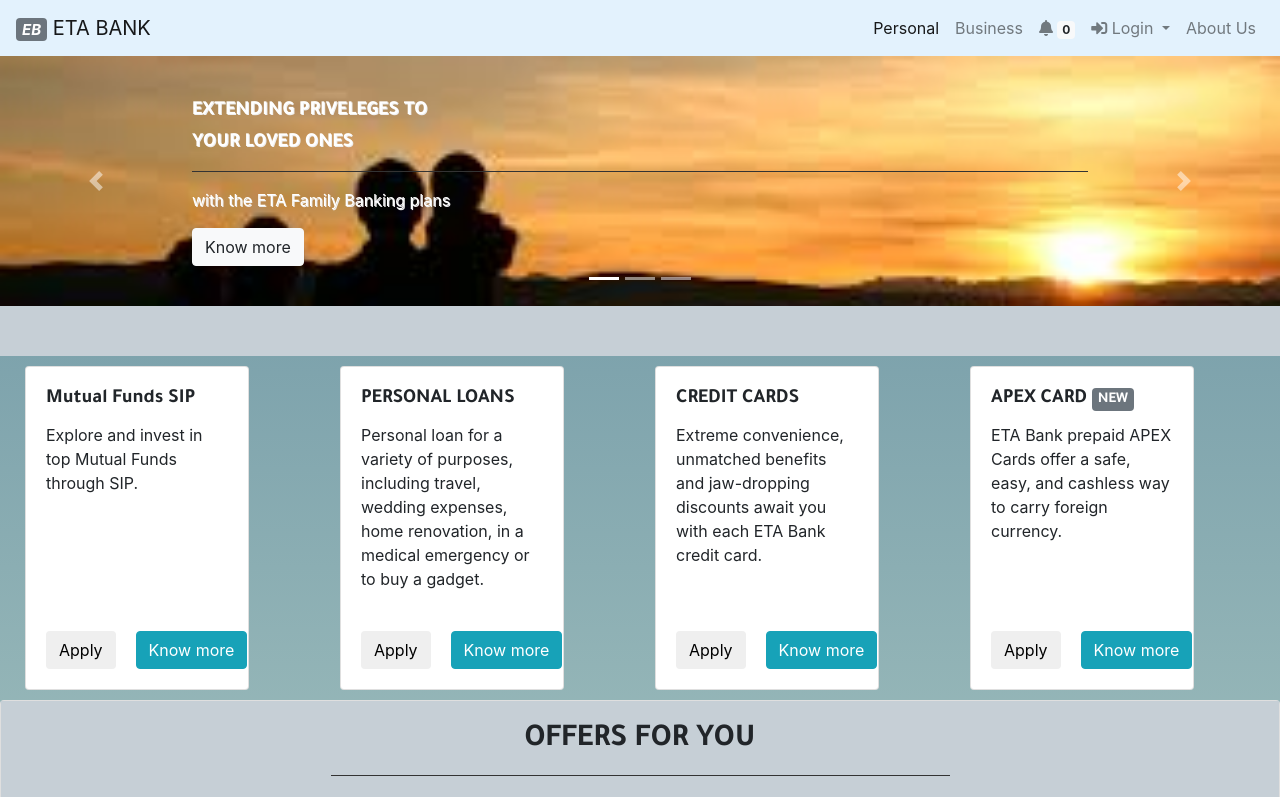
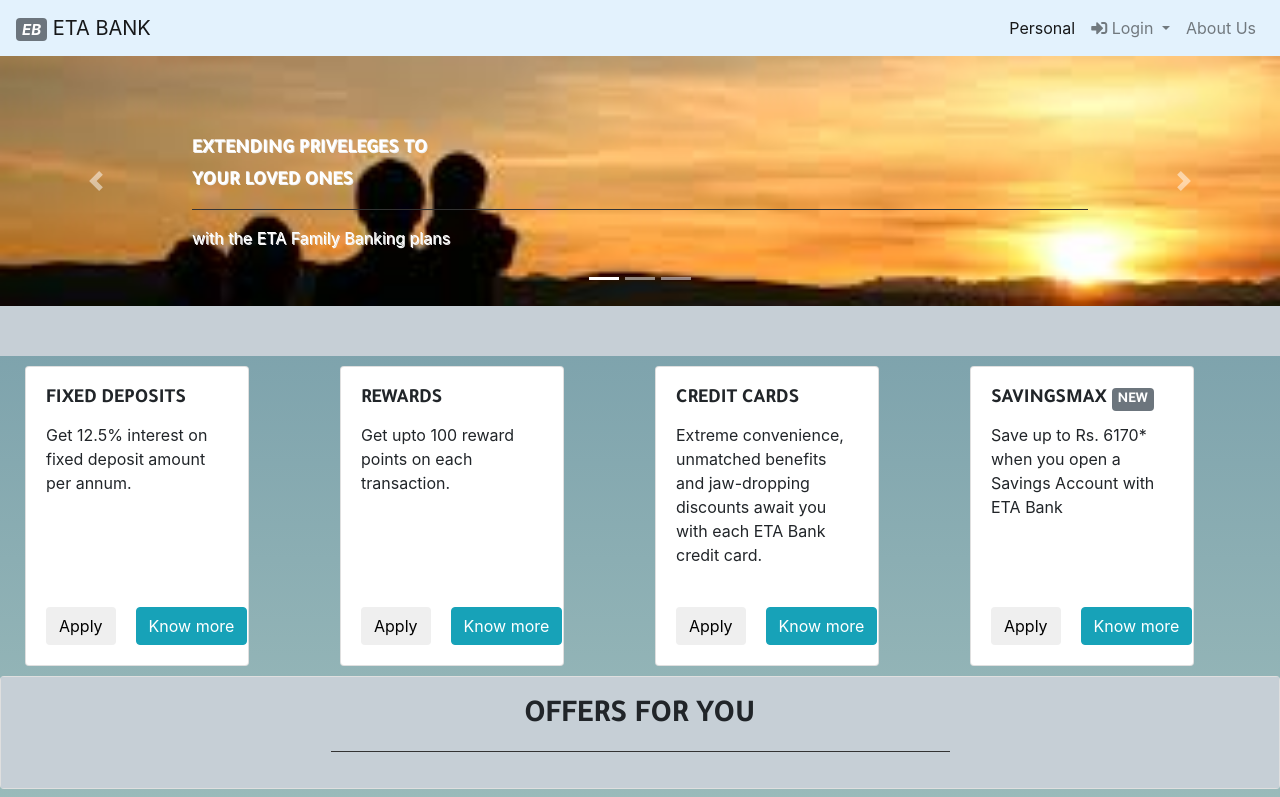
Before and after one commit to pratiks14/newbankapp, a Flask app: page / in a window 1280 px wide. Shown: the top 797 px of the page. Run offline with Flask 2, Linux system fonts and the light colour scheme; parts of the project's set-up code (start-up, migrations or seed data) failed here and were passed over; some libraries are stand-ins or nearby versions.

Commit message:
Update index2.html

```diff
--- a/templates/index2.html
+++ b/templates/index2.html
@@ -9,6 +9,7 @@
     <meta name="description" content="">
     <meta name="author" content="">
     <link href="https://fonts.googleapis.com/css?family=Tajawal:700" rel="stylesheet">
+    <link href="https://fonts.googleapis.com/css?family=Merriweather:700|Quicksand" rel="stylesheet">
 
     <title>THE Bank</title>
     <link href="https://fonts.googleapis.com/css?family=Open+Sans:400,600" rel="stylesheet">
@@ -56,11 +57,31 @@
 h5,h2{
   font-family:Tajawal,sans-serif;
 }
+
+.vertical-alignment-helper {
+    display:table;
+    height: 100%;
+    width: 60%;
+    margin:0% 20%;
+}
+.modal-dialog {
+    display: table-cell;
+    vertical-align: middle;
+    border-radius: 20em;
+  }
+
+.modal-body h4,.modal-body h5{
+  font-family: Merriweather,sans-serif;
+  color:#006666;
+}
+.modal-body p,.modal-body li{
+  font-family: Quicksand,sans-serif;
+}
     </style>
 </head>
 <body>
     <nav class="navbar navbar-expand-lg navbar-light" style="background-color: #e3f2fd;">
-        <a class="navbar-brand" href="#"><span class="badge badge-secondary"><i>EB</i></span>  ETA BANK</a>
+        <a class="navbar-brand" href="/"><span class="badge badge-secondary"><i>EB</i></span>  ETA BANK</a>
       <button class="navbar-toggler" type="button" data-toggle="collapse" data-target="#navbarNavDropdown" aria-controls="navbarNavDropdown" aria-expanded="false" aria-label="Toggle navigation">
         <span class="navbar-toggler-icon"></span>
       </button>
@@ -69,25 +90,25 @@ h5,h2{
           <li class="nav-item active">
             <a class="nav-link" href="/">Personal <span class="sr-only">(current)</span></a>
           </li>
-          <li class="nav-item">
+          <!-- <li class="nav-item">
             <a class="nav-link " href="#">Business</a>
-          </li>
-          <li class="nav-item">
+          </li> -->
+          <!-- <li class="nav-item">
             <a class="nav-link" href="#"><i class="fas fa-bell"></i> <span class="badge badge-light">0</span></a>
-          </li>
+          </li> -->
            <li class="nav-item dropdown">
             <a class="nav-link dropdown-toggle" href="#" id="navbarDropdownMenuLink" data-toggle="dropdown" aria-haspopup="true" aria-expanded="false">
              <i class="fas fa-sign-in-alt"></i> Login
             </a>
             <div class="dropdown-menu dropdown-menu-right" aria-labelledby="navbarDropdownMenuLink">
-              <a class="dropdown-item"  href="/netlogin  ">NetBanking</a>
-              <a class="dropdown-item"  href="../templates/mutualfundslogin.html">Mutual Funds</a>
-              <a class="dropdown-item"  href="../templates/demataccountlogin.html">Demat Account</a>
+              <a class="dropdown-item loginmain"  href="">NetBanking</a>
+              <!-- <a class="dropdown-item"  href="../templates/mutualfundslogin.html">Mutual Funds</a>
+              <a class="dropdown-item"  href="../templates/demataccountlogin.html">Demat Account</a> -->
               <a class="dropdown-item"  href="/adminlogin">Admin Login</a>
             </div>
           </li>
           <li class="nav-item">
-            <a class="nav-link" href="#">About Us</a>
+            <a class="nav-link" href="/aboutus">About Us</a>
           </li>
 
         </ul>
@@ -113,13 +134,13 @@ h5,h2{
                   <hr style="height:1px;border:none;color:#333;background-color:#333;" />
 
                   <p>with the ETA Family Banking plans</p>
-                  <button class="btn btn-light">Know more</button>
+                  <!-- <button class="btn btn-light">Know more</button> -->
               </div>
 
 
           </div>
           <div class="carousel-item">
-            <img class="d-block w-100 img-fluid" id="col-img" src="{{url_for('static',filename='offer2.jpeg')}}" alt="Second slide">
+            <img class="d-block w-100 img-fluid" id="col-img" src="{{url_for('static',filename='offer2.jpg')}}" alt="Second slide">
 
             <div class="carousel-caption d-none d-md-block">
                 <h5>VISIT NEW PLACES</h5>
@@ -128,7 +149,7 @@ h5,h2{
 
                 <p>With our holiday plan ,you also get
                 moratorium period</p>
-                <button class="btn btn-light">Know more</button>
+                <!-- <button class="btn btn-light">Know more</button> -->
             </div>
           </div>
           <div class="carousel-item">
@@ -139,7 +160,7 @@ h5,h2{
                 <hr style="height:1px;border:none;color:#333;background-color:#333;" />
 
                 <p>Your family can get access to your account.</p>
-                <button class="btn btn-light">Update</button>
+                <!-- <button class="btn btn-light">Update</button> -->
             </div>
           </div>
         </div>
@@ -163,13 +184,13 @@ h5,h2{
           <div class="col-lg-3 col-sm-6">
               <div class="card" style="width: 14rem;height:100%">
                 <div class="card-body">
-                  <h5 class="card-title">Mutual Funds SIP</h5>
-                  <p class="card-text">Explore and invest in top  Mutual Funds through SIP.</p>
+                  <h5 class="card-title">FIXED DEPOSITS</h5>
+                  <p class="card-text">Get 12.5% interest on fixed deposit amount per annum.</p>
                 </div>
 
                 <div class="card-body d-flex align-items-end">
-                    <button href="#" class="btn btn-submit card-link">Apply</button>
-                    <button href="#" class="btn btn-info   card-link">Know more</button>
+                    <button id="fdapply" class="btn btn-submit card-link">Apply</button>
+                    <button id="fd" class="btn btn-info   card-link knowmore">Know more</button>
                   </div>
           </div>
 
@@ -181,13 +202,13 @@ h5,h2{
         <div class="col-lg-3 col-sm-6" >
             <div class="card" style="width: 14rem;height:100%">
               <div class="card-body">
-                <h5 class="card-title">PERSONAL LOANS</h5>
-                <p class="card-text">Personal loan for a variety of purposes, including travel, wedding expenses, home renovation, in a medical emergency or to buy a gadget.</p>
+                <h5 class="card-title">REWARDS</h5>
+                <p class="card-text">Get upto 100 reward points on each transaction.</p>
               </div>
 
               <div class="card-body d-flex align-items-end">
-                  <button href="#" class="btn btn-submit card-link">Apply</button>
-                  <button href="#" class="btn btn-info   card-link">Know more</button>
+                  <button id="rewardapply" class="btn btn-submit card-link">Apply</button>
+                  <button id="reward" class="btn btn-info   card-link knowmore">Know more</button>
                 </div>
         </div>
             <!-- <h3 class="display-6">PERSONAL LOANS</h3>
@@ -203,8 +224,8 @@ h5,h2{
                   </div>
 
                   <div class="card-body d-flex align-items-end">
-                      <button href="#" class="btn btn-submit card-link">Apply</button>
-                      <button href="#" class="btn btn-info   card-link">Know more</button>
+                      <button  class="btn btn-submit card-link cardapply">Apply</button>
+                      <button id="credit" class="btn btn-info   card-link knowmore">Know more</button>
                     </div>
             </div>
             <!-- <h3 class="display-6">CREDIT CARDS</h3>
@@ -217,13 +238,13 @@ h5,h2{
         <div class="col-lg-3 col-sm-6" >
             <div class="card" style="width: 14rem;height:100%">
               <div class="card-body">
-                <h5 class="card-title">APEX CARD <span class="badge badge-secondary"> NEW</span></h5>
-                <p class="card-text">ETA Bank prepaid APEX Cards offer a safe, easy, and cashless way to carry foreign currency.</p>
+                <h5 class="card-title">SAVINGSMAX <span class="badge badge-secondary"> NEW</span></h5>
+                <p class="card-text">Save up to Rs. 6170* when you open a Savings Account with ETA Bank</p>
               </div>
 
               <div class="card-body d-flex align-items-end">
-                  <button href="#" class="btn btn-submit card-link">Apply</button>
-                  <button href="#" class="btn btn-info   card-link">Know more</button>
+                  <button href="" class="btn btn-submit card-link loginmain">Apply</button>
+                  <button id="savings" class="btn btn-info   card-link knowmore">Know more</button>
                 </div>
         </div>
             <!-- <h3 class="display-6">APEX CARD <span class="badge badge-secondary"> NEW</span>
@@ -248,7 +269,7 @@ h5,h2{
           <p class="card-text">Watch top tennnis players content for most coveted grand slam title.</p>
         </div>
         <div class="card-body d-flex align-items-end">
-          <a href="#" class="card-link">Apply Now</a>
+          <a href="" class="card-link loginmain">Apply Now</a>
 
         </div>
       </div>
@@ -258,12 +279,11 @@ h5,h2{
           <div class="card" style="width: 100%;height:100%">
             <img class="card-img-top" src="{{url_for('static',filename='downpayment.jpg')}}" alt="Card image cap">
             <div class="card-body">
-              <h5 class="card-title">ETA BANK CAR LOAN</h5>
-              <p class="card-text">Now bring home your favourite car with exiting offers from ETA Bank.</p>
-            </div>
+              <h5 class="card-title">CAR WITH ETA BANK CARD</h5>
+              <p class="card-text">Now bring home your favourite car with exiting offers and 0% downpayment with ETA bank cards.</p>           </div>
 
             <div class="card-body d-flex align-items-end">
-              <a href="#" class="card-link">Apply Now</a>
+              <a href="" class="card-link loginmain">Apply Now</a>
             </div>
       </div>
       </div>
@@ -275,23 +295,40 @@ h5,h2{
           <p class="card-text">Register refer and transact on apex to win the voucher.</p>
         </div>
         <div class="card-body d-flex align-items-end">
-          <a href="#" class="card-link">Apply Now</a>
+          <a href="" class="card-link loginmain">Apply Now</a>
         </div>
       </div>
       </div>
       <div class="col-lg-3 col-sm-6">
           <div class="card" style="width: 100%;height:100%">
-            <img class="card-img-top" src="{{url_for('static',filename='pepperfry.jpg')}}" alt="Card image cap">
+            <img class="card-img-top" src="{{url_for('static',filename='pepperfry.jpeg')}}" alt="Card image cap">
             <div class="card-body">
               <h5 class="card-title">40% OFF WITH ETA BANK CARDS</h5>
-              <p class="card-text">Bring home your dream furniture with exiting offers with ETA Bank cards.</p>
+              <p class="card-text">Bring home your dream furniture with exciting offers with ETA Bank cards.</p>
             </div>
 
             <div class="card-body d-flex align-items-end">
-              <a href="#" class="card-link">Apply Now</a>
+              <a href="" class="card-link loginmain">Apply Now</a>
             </div>
           </div>
           </div>
+    </div>
+    <div class="modal fade" id="dataModal" role="dialog">
+        <div class="vertical-alignment-helper">
+                <div class="modal-dialog">
+
+                <!-- Modal content-->
+                <div class="modal-content ">
+
+                    <div class="modal-body ">
+                      </div>
+                    <div class="modal-footer">
+                        <button type="button" class="btn btn-secondary" data-dismiss="modal">Close</button>
+                    </div>
+                </div>
+
+                </div>
+            </div>
     </div>
     <hr class="my-4">
     <!-- Footer -->
@@ -333,28 +370,28 @@ h5,h2{
 
           <ul class="list-unstyled">
             <li>
-              <a href="#!">KYC Information</a>
+              <a href="" class="footertags">KYC Information</a>
             </li>
             <li>
-              <a href="#!">FAQS</a>
+              <a href="" class="footertags">FAQS</a>
             </li>
             <li>
-              <a href="#!">Carrers</a>
+              <a href="" class="footertags">Carrers</a>
             </li>
             <li>
-              <a href="#!">Download forms</a>
+              <a href="" class="footertags">Download forms</a>
             </li>
             <li>
-                <a href="#!">Donot call  registry</a>
+                <a href="" class="footertags">Donot call  registry</a>
               </li>
               <li>
-                <a href="#!">Social Media <i class="fab fa-facebook-f"></i> <i class="fab fa-linkedin"></i> <i class="fab fa-twitter"></i></a>
+                <a href="" class="footertags">Social Media <i class="fab fa-facebook-f"></i> <i class="fab fa-linkedin"></i> <i class="fab fa-twitter"></i></a>
               </li>
               <li>
-                <a href="#!">ThoughFactory</a>
+                <a class="footertags" href="">ThoughFactory</a>
               </li>
               <li>
-                <a href="#!">Premise of Branch</a>
+                <a class="footertags"href="">Premise of Branch</a>
               </li>
           </ul>
 
@@ -380,8 +417,100 @@ h5,h2{
 <script src="https://stackpath.bootstrapcdn.com/bootstrap/4.1.1/js/bootstrap.min.js" integrity="sha384-smHYKdLADwkXOn1EmN1qk/HfnUcbVRZyYmZ4qpPea6sjB/pTJ0euyQp0Mk8ck+5T" crossorigin="anonymous"></script>
 
 <script>
-//     $('.carousel').carousel({
-//   interval: 2000
-// })
+    $('.carousel').carousel({
+  interval: 3000
+})
+
+$('.footertags').click(function(event){
+  event.preventDefault();
+});
+
+$(".knowmore").click(function(event){
+  event.preventDefault();
+  let content = '';
+  if($(this).attr('id') === "fd"){
+    content = `
+    <h4>Fixed Deposits</h4>
+    <hr>
+    <p>Opt for a Fixed Deposit Account and let your savings grow for 7 days or a decade!</p>
+    <h5>Interest Rates</h5>
+    <p>Earn attractive interest for various tenures on your deposits</p>
+    <h5>Minimum Balance</h5>
+    <p>You can avail of ETA Bank Fixed Deposits for a minimum deposit of Rs 500 for General Customers.</p>
+    `;
+  }
+
+  if($(this).attr('id') === "reward"){
+    content = `
+    <h4>ETA Bank Rewards</h4>
+    <hr>
+    <p>Earn upto 100 reward points per transaction done.1 Reward point is equal to Rs 1 and
+    can  be redeemed as cashback</p>
+    <h5>Reward Points</h4>
+    <p> For Transaction upto Rs 10,000 - get upto 50 reward points</p>
+    <p> For Transaction above Rs 10,000 - get upto 100 reward points</p>
+    `;
+  }
+
+  if($(this).attr('id') === "credit"){
+    content = `
+    <h4>Credit Cards</h4>
+    <hr>
+    <ul>
+    <li> 2 X Reward Points on online spends.Effective 1st July'2017</li>
+    <li> EasyEMI and e-wallet loading transactions will not accrue Reward points.</li>
+    <li> Reward points accrued will be reversed if a retail transaction is converted into SmartEMI. </li>
+      <li>Reward points accrued for Insurance transactions will have a maximum cap of 2,000 per transaction.</li>
+      <li>Zero Lost Card liability post reporting of the loss of card</li>
+    </ul>
+    `;
+
+  }
+
+  if($(this).attr('id') === "savings"){
+    content = `
+    <h4>Savings Account</h4>\
+    <hr>
+    <h5>Benifits</h5>
+    <ul>
+      <li>Lifetime Free Platinum Debit Card</li>
+      <li>Free Transactions across domestic ATMs</li>
+      <li>Insurance Benefits upto Rs.1.29 Cr</li>
+      <li>Exclusive Loan offers</li>
+    </ul>
+    `;
+
+  }
+  $('.modal-body').html(content);
+  $('#dataModal').modal('show');
+});
+
+$('#fdapply').click(function(event){
+  event.preventDefault();
+  data = {};
+  data['loc'] = '/main/fd'
+  window.location.href = "/netlogin?" +$.param(data);
+});
+
+$('.loginmain').click(function(event){
+  event.preventDefault();
+  data = {};
+  data['loc'] = '/main'
+  window.location.href = "/netlogin?" +$.param(data);
+});
+
+$('#rewardapply').click(function(event){
+  event.preventDefault();
+  data = {};
+  data['loc'] = '/main/rewards'
+  window.location.href = "/netlogin?" +$.param(data);
+});
+
+$('.cardapply').click(function(event){
+  event.preventDefault();
+  data = {};
+  data['loc'] = '/services'
+  window.location.href = "/netlogin?" +$.param(data);
+});
 </script>
 </body>
```
